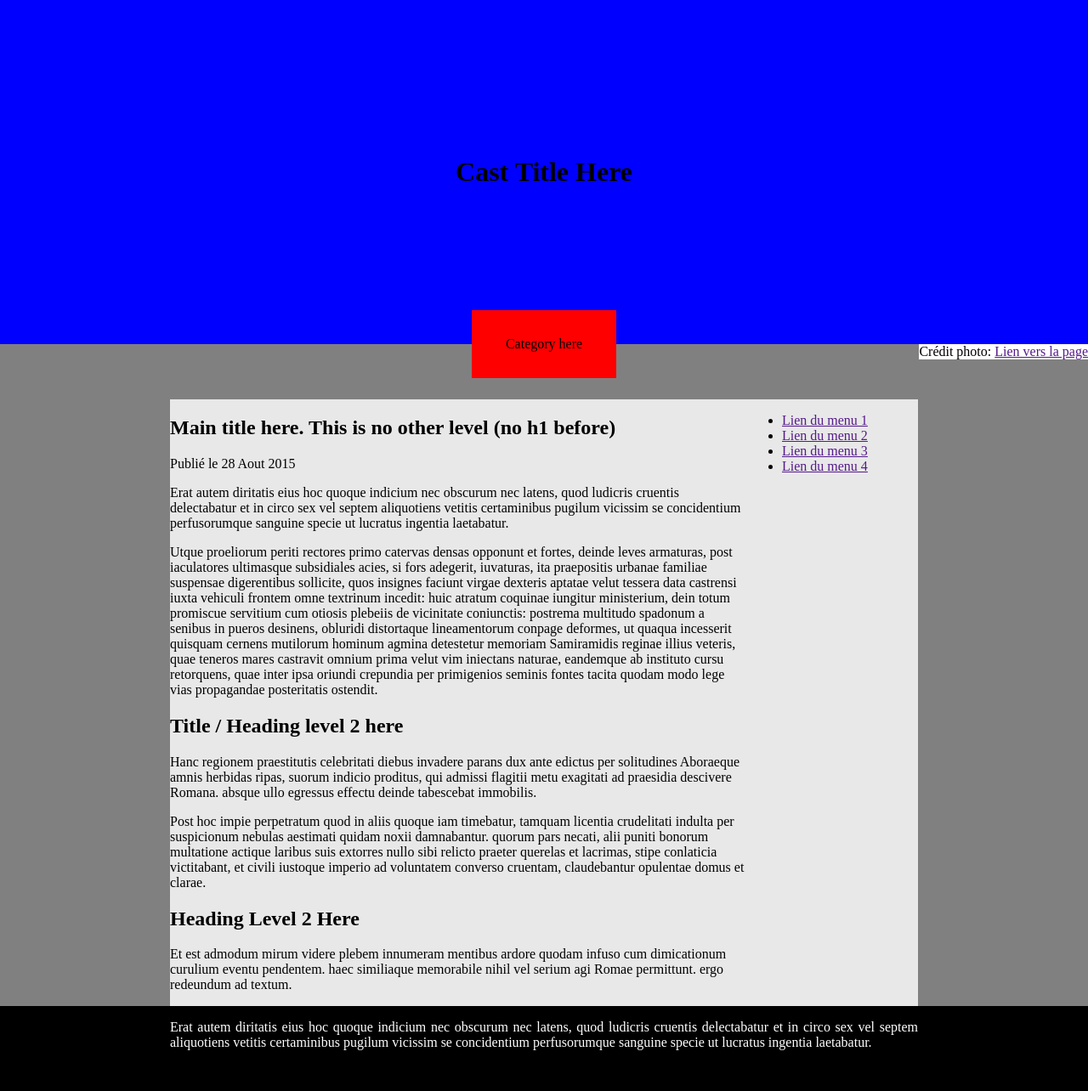
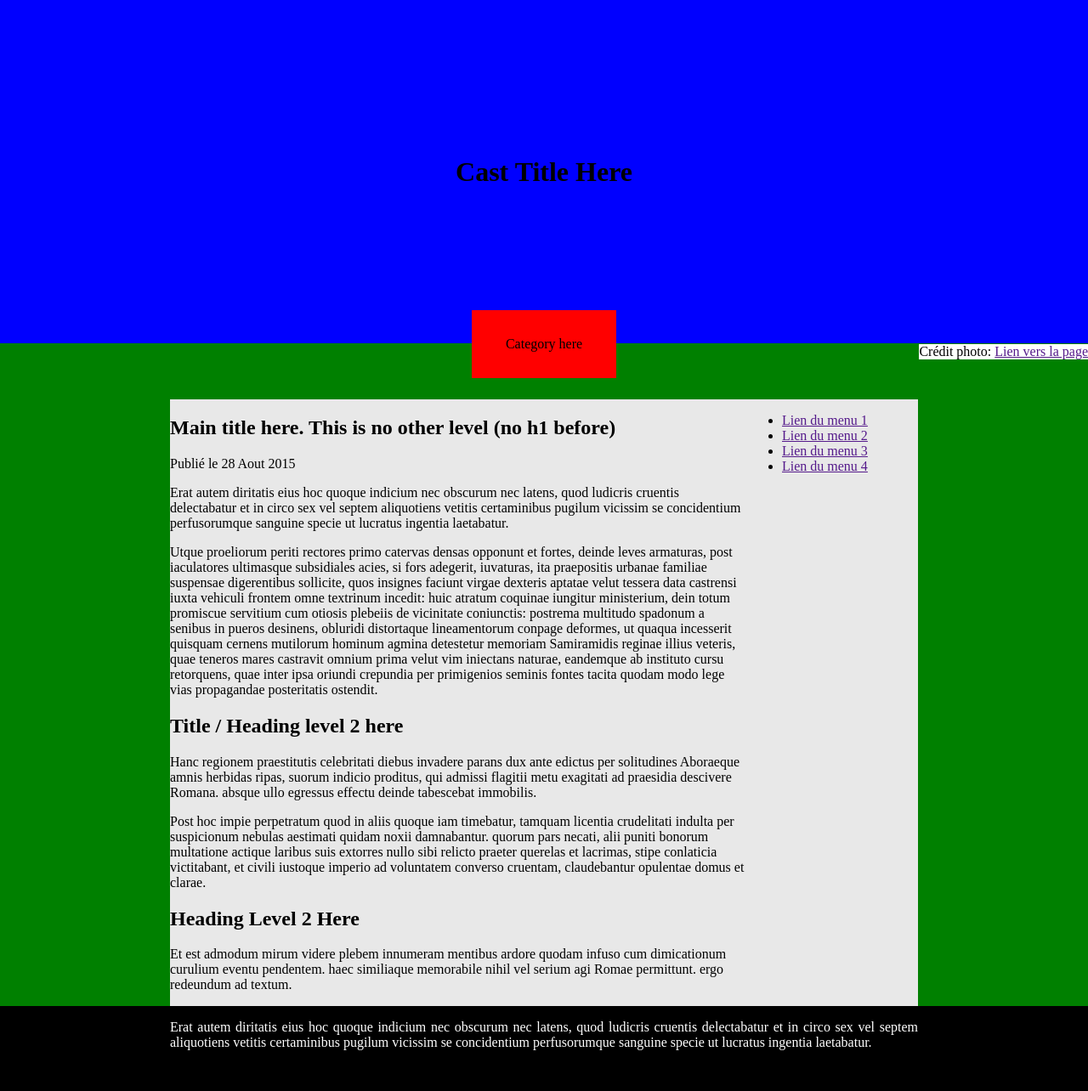
Before and after one commit to ludovicdeluna/myblogv3, a Jekyll site: the page test.html, which Jekyll copies as it is, in a window 1280 px wide. Shown: the whole page at 85% size. Built offline with Jekyll 4.4.1, drawn with Linux system fonts in a browser that asks for light colours; Markdown is read by kramdown in place of the engine named in the settings.

Commit message:
Updated layout for tests

```diff
--- a/test.html
+++ b/test.html
@@ -40,6 +40,7 @@
     }
 
     #main-content{
+      position: relative;
       margin-top: 65px;
       overflow: hidden;
     }
@@ -87,8 +88,38 @@
       max-width: 23%;
     }
 
+    .nav-flow-stick{
+      float:left;
+    }
+
     .nav-main{
+      position: relative;
       overflow: hidden;
+      width: 200px;
+    }
+
+    .nav-main-fixed-top{
+      position: fixed;
+      top: 0;
+    }
+
+    .nav-main-fixed-bottom{
+      position: fixed;
+      bottom: 0;
+    }
+
+    .nav-main-to-position{
+      position: absolute;
+    }
+
+    .nav-main-to-top{
+      position: absolute;
+      top: 0;
+    }
+
+    .nav-main-to-bottom{
+      position: absolute;
+      bottom: 0;
     }
 
     .footer-main{
@@ -110,6 +141,19 @@
       text-align: justify;
     }
 
+    .background-page-on-top{
+      padding-top: 1px;
+      margin-top: -1px;
+      background-color: green;
+    }
+
+    .background-page-on-top{
+      /** Select a Page background with progressive alpha-100 **/
+      background: green url('') fixed top center scroll;
+      min-height: 400px;
+    }
+
+
   </style>
 </head>
 <body>
@@ -119,6 +163,7 @@
         <h1>Cast Title Here</h1>
       </div>
     </header>
+    <div class="background-page-on-top">
       <div class="head-meta">
         <p class="article-category">
           <span class="article-category-square">Category here</span>
@@ -185,8 +230,8 @@
             </div>
           </article>
         </div>
-      <aside>
-        <nav class="nav-main">
+        <aside class="nav-flow-stick">
+          <nav class="nav-main nav-main-to-top">
             <ul>
               <li><a href="">Lien du menu 1</a></li>
               <li><a href="">Lien du menu 2</a></li>
@@ -194,6 +239,7 @@
               <li><a href="">Lien du menu 4</a></li>
           </nav>
         </aside>
+      </div>
     </div>
   </div>
   <footer class="footer-main">
```
Lines whose indentation alone changed are shown as unchanged.
